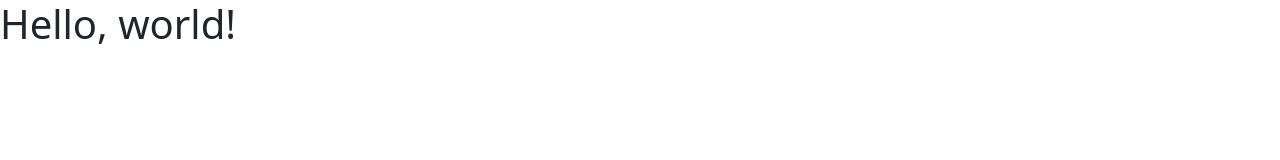
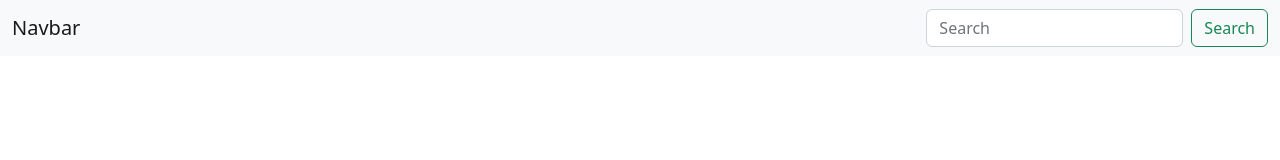
Before and after one commit to rovenz/web-template, a plain HTML site: page index.html in a window 1280 px wide. Drawn offline with nearby package versions, Linux system fonts and the light colour scheme.

Commit message:
Update index.html

```diff
--- a/index.html
+++ b/index.html
@@ -7,7 +7,17 @@
     <link href="https://cdn.jsdelivr.net/npm/bootstrap@5.2.2/dist/css/bootstrap.min.css" rel="stylesheet" integrity="sha384-Zenh87qX5JnK2Jl0vWa8Ck2rdkQ2Bzep5IDxbcnCeuOxjzrPF/et3URy9Bv1WTRi" crossorigin="anonymous">
   </head>
   <body>
-    <h1>Hello, world!</h1>
+    <div>
+      <nav class="navbar bg-light">
+  <div class="container-fluid">
+    <a class="navbar-brand">Navbar</a>
+    <form class="d-flex" role="search">
+      <input class="form-control me-2" type="search" placeholder="Search" aria-label="Search">
+      <button class="btn btn-outline-success" type="submit">Search</button>
+    </form>
+  </div>
+</nav>
+    </div>
     <script src="https://cdn.jsdelivr.net/npm/bootstrap@5.2.2/dist/js/bootstrap.bundle.min.js" integrity="sha384-OERcA2EqjJCMA+/3y+gxIOqMEjwtxJY7qPCqsdltbNJuaOe923+mo//f6V8Qbsw3" crossorigin="anonymous"></script>
   </body>
 </html>
```
